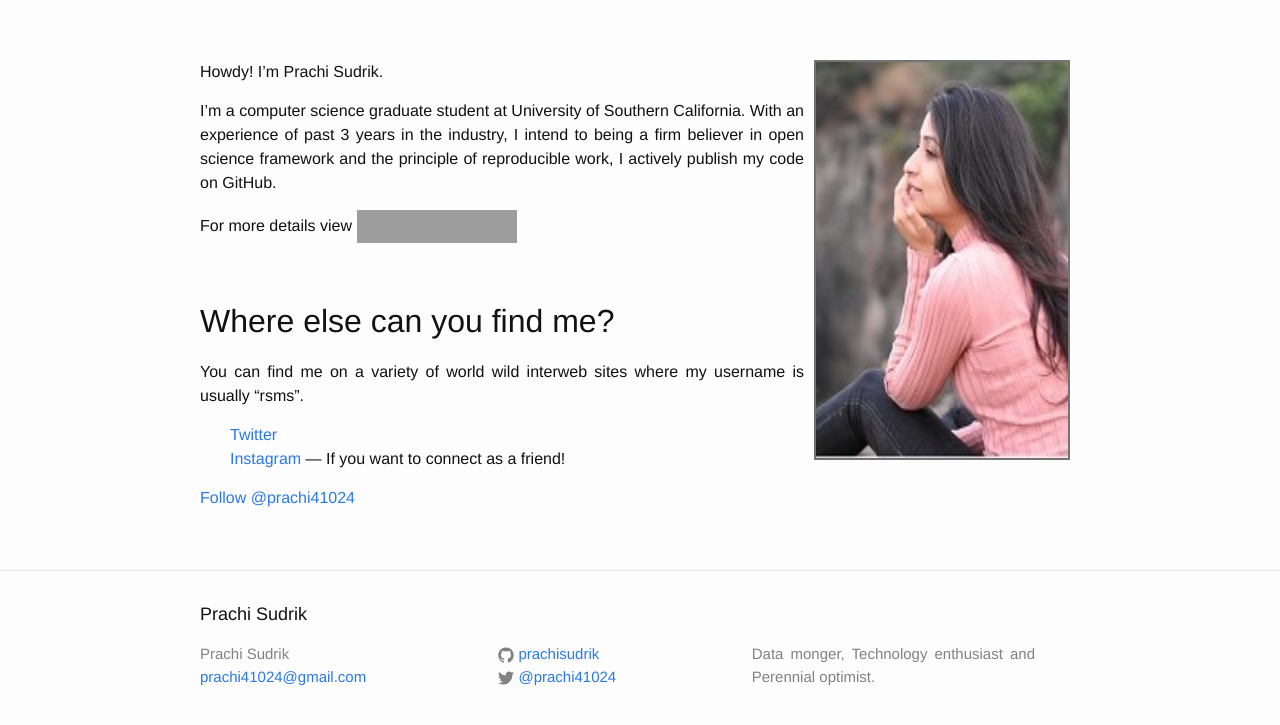
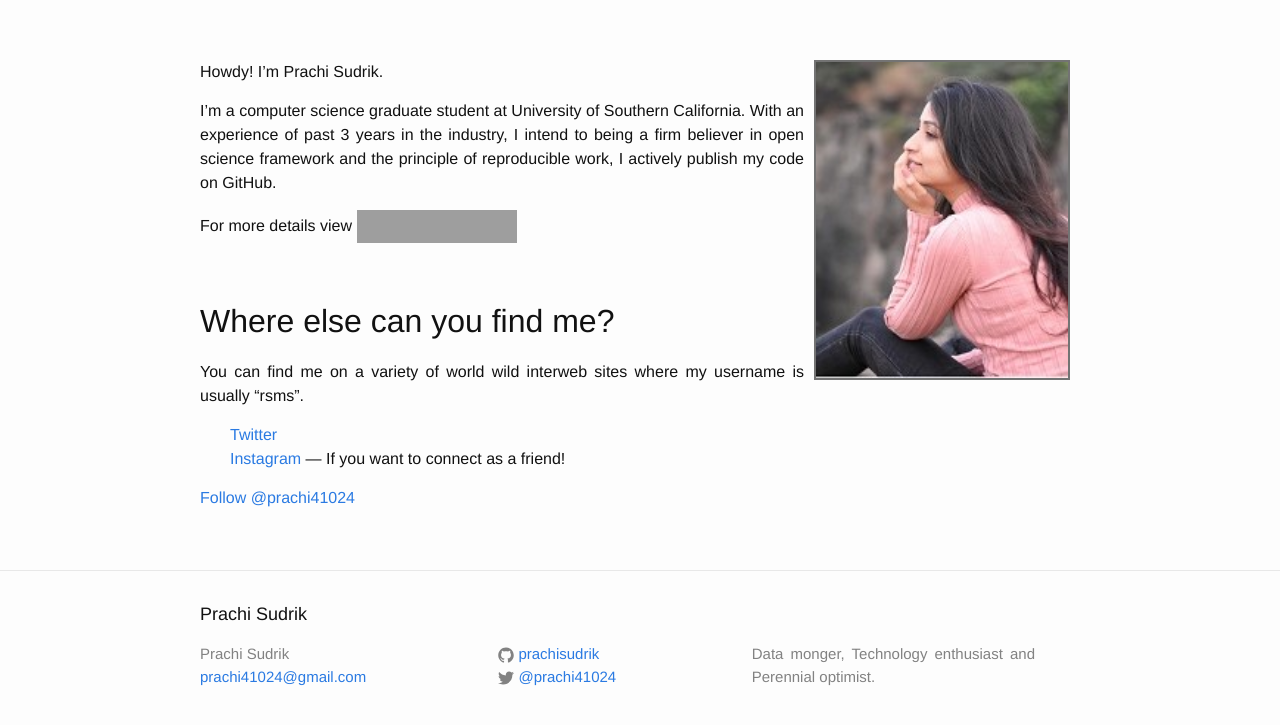
Before and after one commit to prachisudrik/prachisudrik.github.io, a Jekyll site: the page built from old-about.md, in a window 1280 px wide. Shown: the top 725 px of the page. Built offline with Jekyll 4.4.1, drawn with Linux system fonts in a browser that asks for light colours; nearby versions of some CDN libraries; our own code applies the rules of GitHub Pages for plain Markdown files; comment, search, counter and statistics services are not loaded; grey boxes are pictures that could not be loaded.

Commit message:
Update old-about.md

```diff
--- a/old-about.md
+++ b/old-about.md
@@ -1,4 +1,4 @@
-<img class="about-me-image" src="/images/me.png" width="256" height="400" align="right">
+<img class="about-me-image" src="/images/me.png" width="256" height="320" align="right">
 
 Howdy! I'm Prachi Sudrik.
 
```
